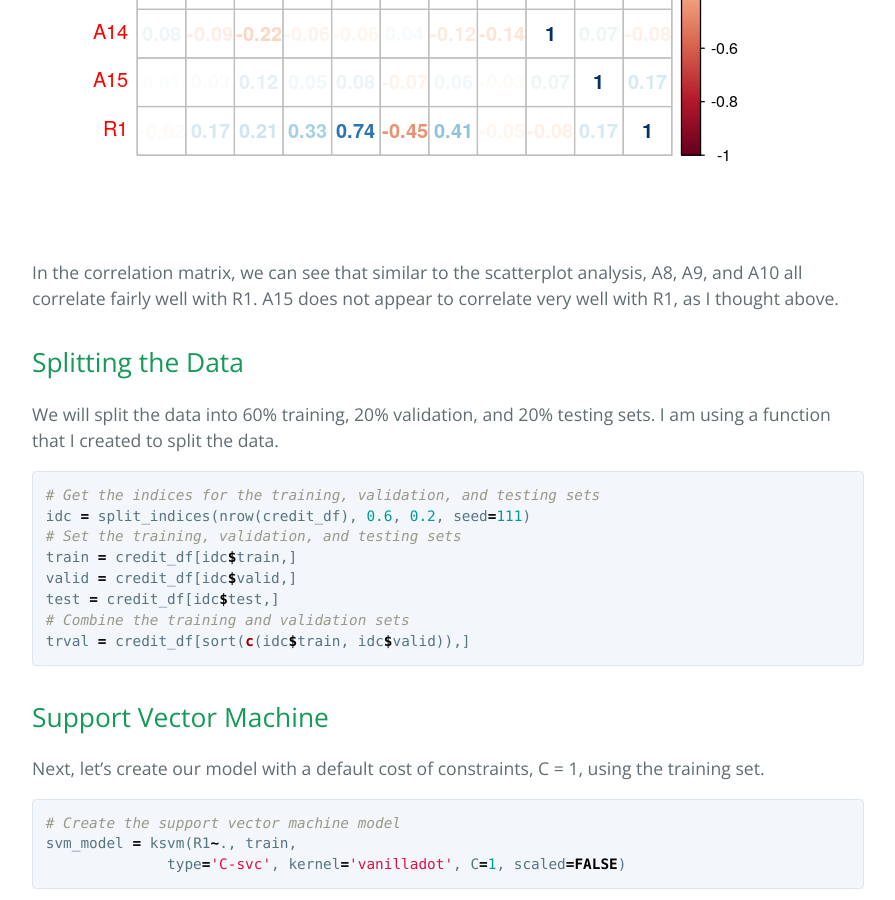
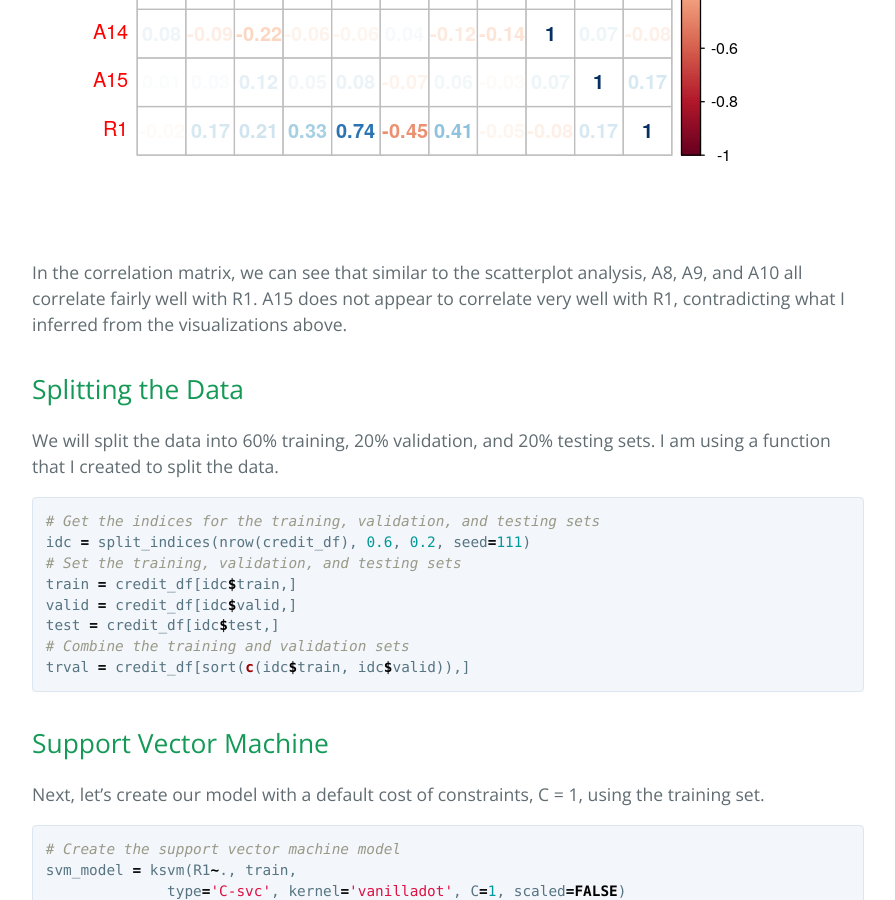
Before and after one commit to jmtritch/jmtritch.github.io, a Jekyll site: the page built from modeling/credit_card_apps/index.md, in a window 1280 px wide and 900 px high, scrolled down 3627 px. Shown: the whole window, without its empty margins (192-1087 px from the left). Built offline with Jekyll 4.4.1, drawn with Linux system fonts in a browser that asks for light colours; our own code applies the rules of GitHub Pages for plain Markdown files.

````diff
--- a/modeling/credit_card_apps/index.md
+++ b/modeling/credit_card_apps/index.md
@@ -93,7 +93,7 @@ corrplot(cor(credit_df), method = "number")
 ```
 ![png](output_9_0.png)
 
-In the correlation matrix, we can see that similar to the scatterplot analysis, A8, A9, and A10 all correlate fairly well with R1.  A15 does not appear to correlate very well with R1, as I thought above.
+In the correlation matrix, we can see that similar to the scatterplot analysis, A8, A9, and A10 all correlate fairly well with R1.  A15 does not appear to correlate very well with R1, contradicting what I inferred from the visualizations above.
 
 ## Splitting the Data
 
````
